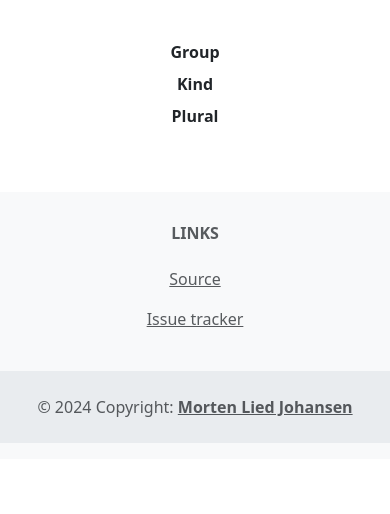
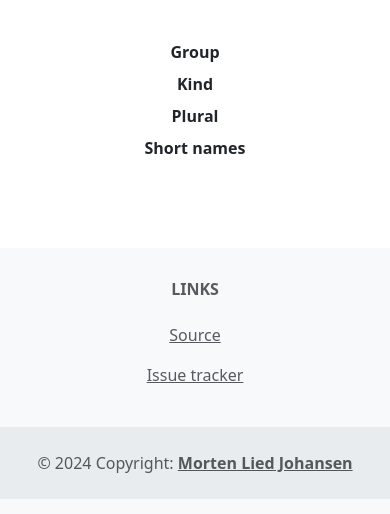
Before and after one commit to mortenlj/incrdble, a Python web app: template templates/crd.html.j2 in a window 390 px wide. Shown: the top 514 px of the page. Run offline with Jinja, Linux system fonts and the light colour scheme; the template is opened without the code that fills it, so the values that code supplies are empty.

Commit message:
Improve CRD header styling

```diff
--- a/templates/crd.html.j2
+++ b/templates/crd.html.j2
@@ -14,13 +14,21 @@
 
 {% block content %}
     <h1 class="mb-3">{{ crd.name() }}</h1>
-    <dl>
-        <dt>Group</dt>
-        <dd>{{ crd.group }}</dd>
-        <dt>Kind</dt>
-        <dd>{{ crd.kind }}</dd>
-        <dt>Plural</dt>
-        <dd>{{ crd.plural }}</dd>
+    <dl class="row">
+        <dt class="col-sm-2">Group</dt>
+        <dd class="col-sm-10">{{ crd.group }}</dd>
+        <dt class="col-sm-2">Kind</dt>
+        <dd class="col-sm-10">{{ crd.kind }}</dd>
+        <dt class="col-sm-2">Plural</dt>
+        <dd class="col-sm-10">{{ crd.plural }}</dd>
+        <dt class="col-sm-2">Short names</dt>
+        <dd class="col-sm-10">
+            <ul>
+            {% for short_name in crd.short_names %}
+                <li>{{ short_name }}</li>
+            {% endfor %}
+            </ul>
+        </dd>
     </dl>
     {% for version in crd.versions %}
         <h2>{{ version.version }}</h2>
```
